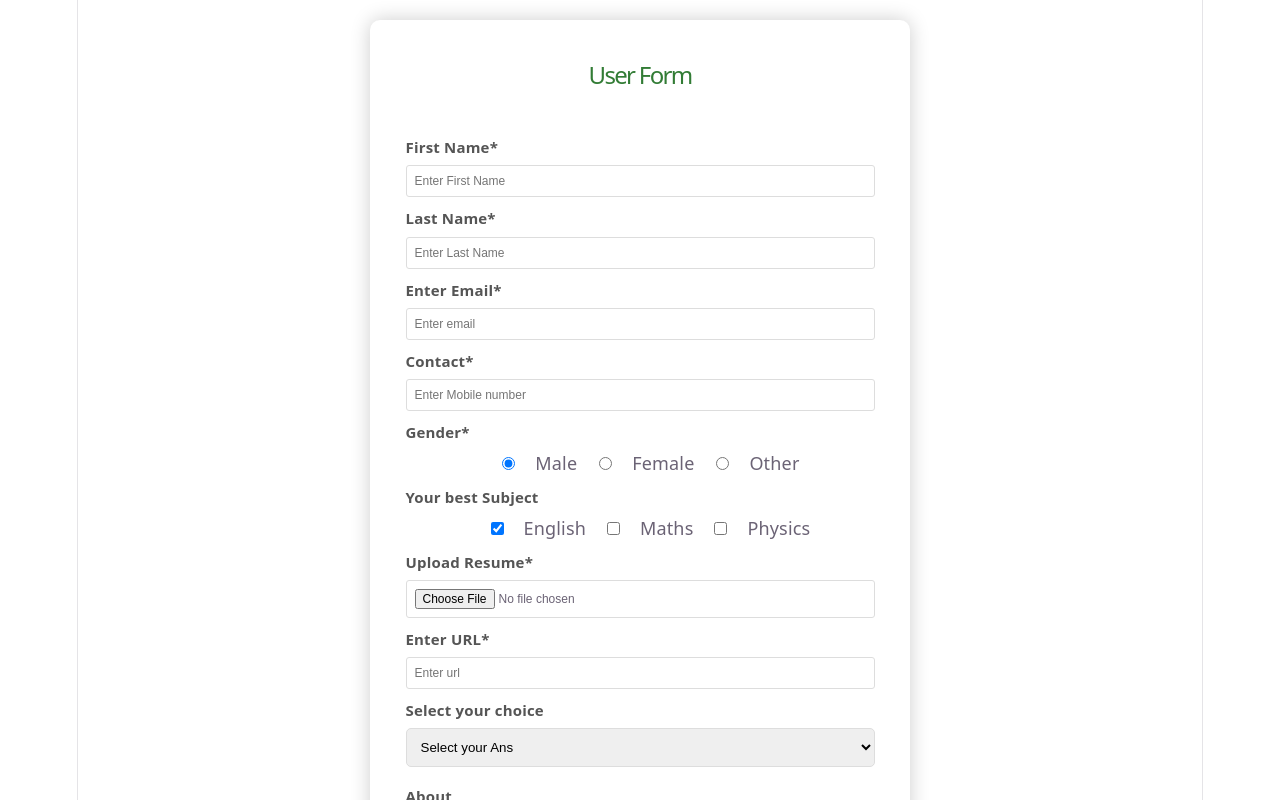
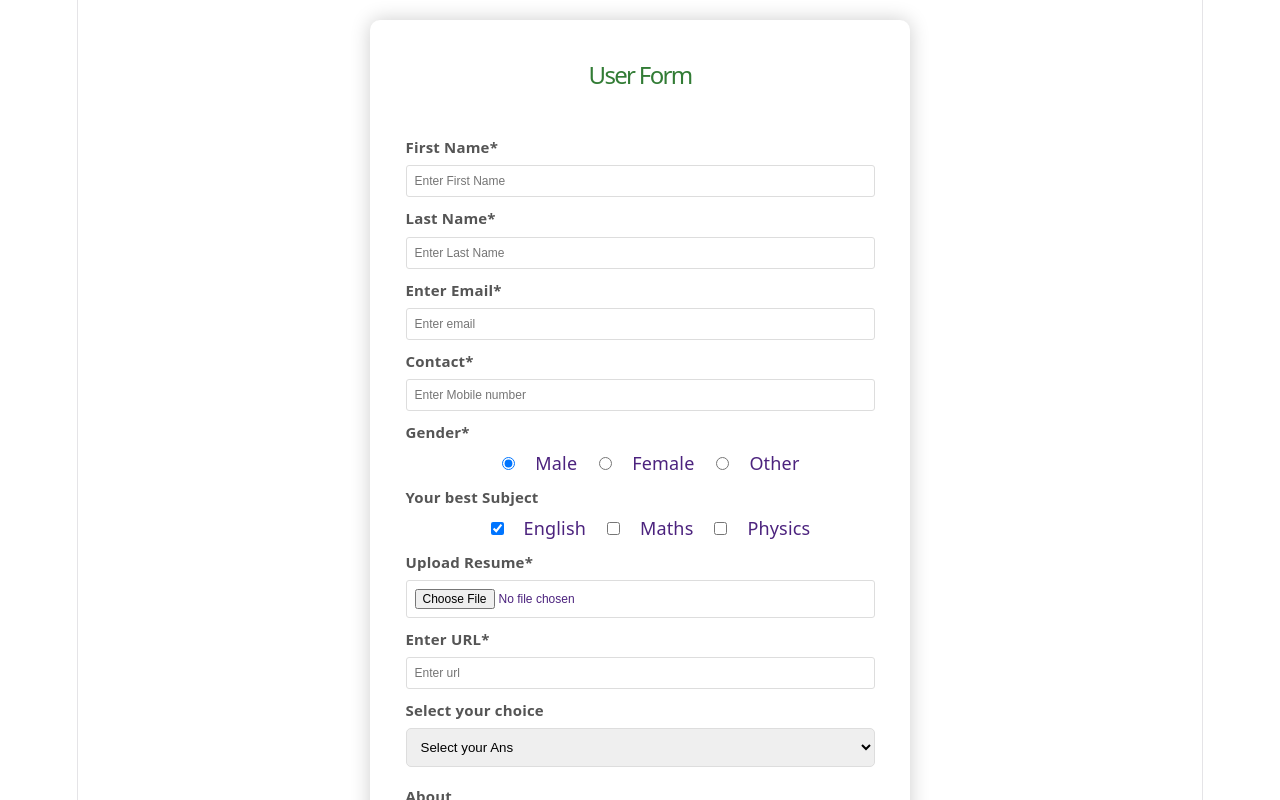
Before and after one commit to Gaur-star/projectReact, a React (Vite) app: page / in a window 1280 px wide. Shown: the top 800 px of the page. Built offline with nearby package versions, Linux system fonts and the light colour scheme.

Commit message:
css file change

```diff
--- a/src/index.css
+++ b/src/index.css
@@ -1,5 +1,5 @@
 :root {
-  --text: #6b6375;
+  --text: #4c237e;
   --text-h: #08060d;
   --bg: #fff;
   --border: #e5e4e7;
```
